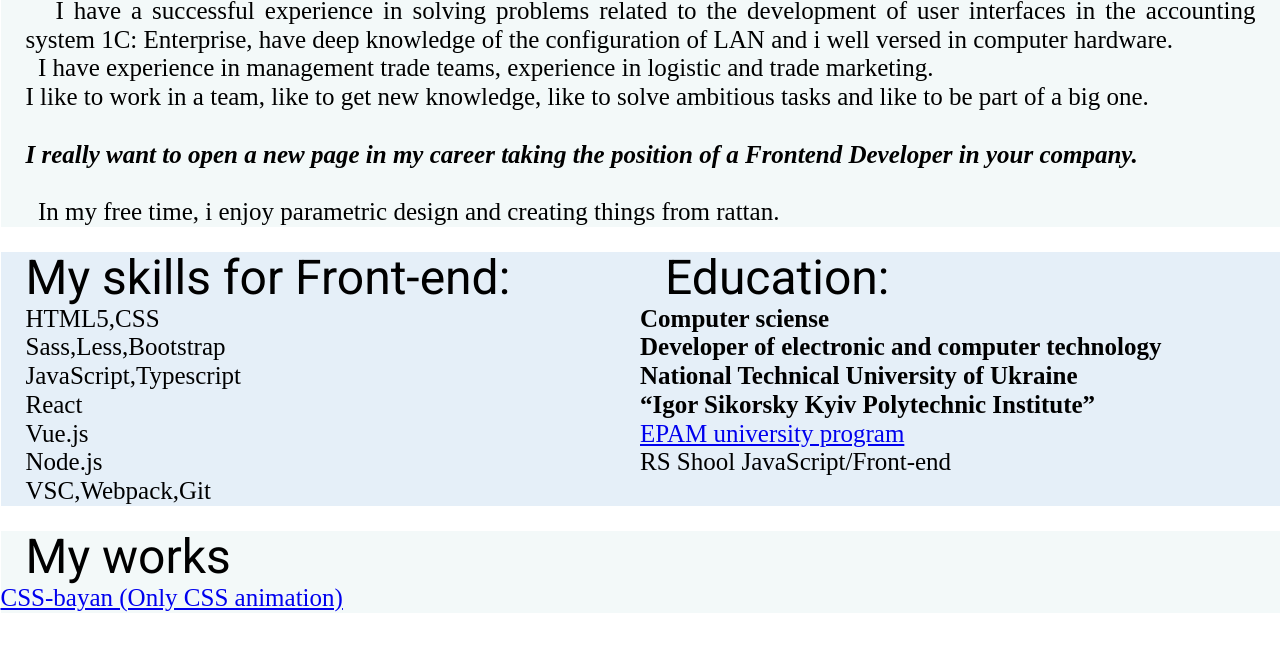
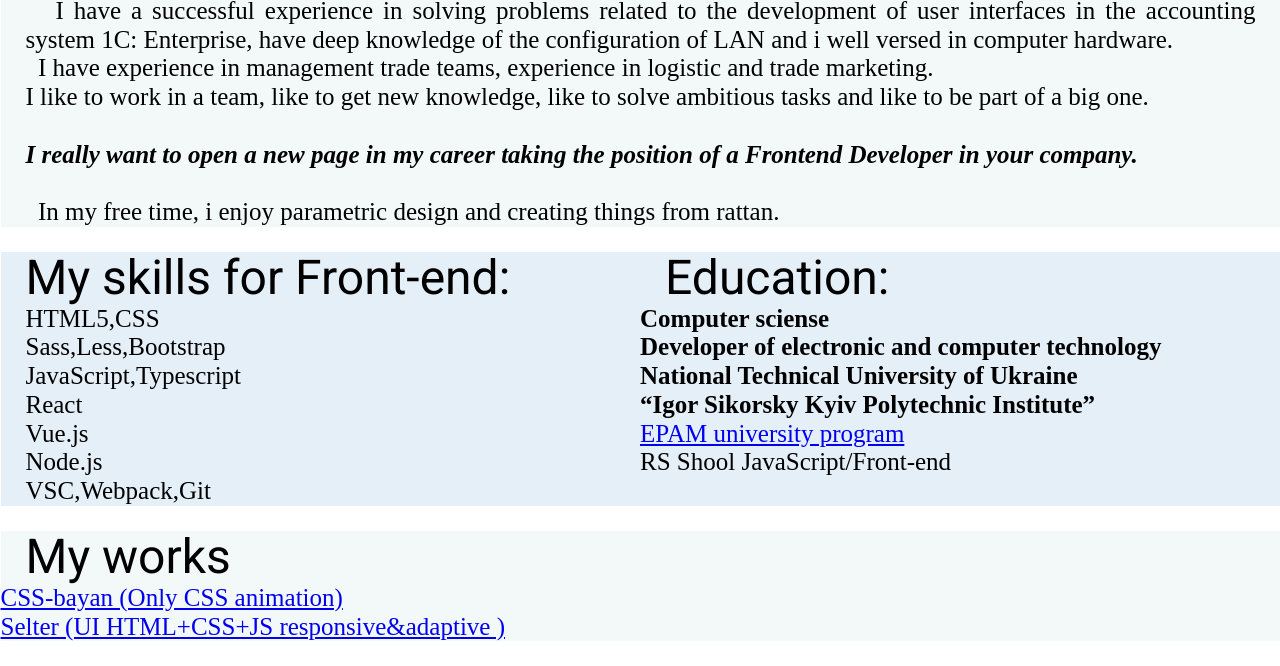
Before and after one commit to scerbina2016/Andrey-Scerbina-cv, a plain HTML site: page index.html in a window 1280 px wide. Shown: the part 458-1124 px from the top of the page. Before the commit the page ends 1096 px from the top, so only its background shows below. Drawn offline with nearby package versions, Linux system fonts and the light colour scheme.

Commit message:
docs: html

```diff
--- a/index.html
+++ b/index.html
@@ -74,7 +74,7 @@ I like to work in a team, like to get new knowledge, like to solve ambitious tas
 
                 <div class="works-title  skills-title">My works</div>
                 <div class="css-bayan"> <a href="https://scerbina2016.github.io/cssBayan/cssBayan/" target="_blank">CSS-bayan (Only CSS animation)</a></div>
-
+                <div class="css-bayan"> <a href="https://scerbina2016.github.io/shelter/" target="_blank">Selter (UI HTML+CSS+JS responsive&adaptive )</a></div>
 
 
             </section>
```
